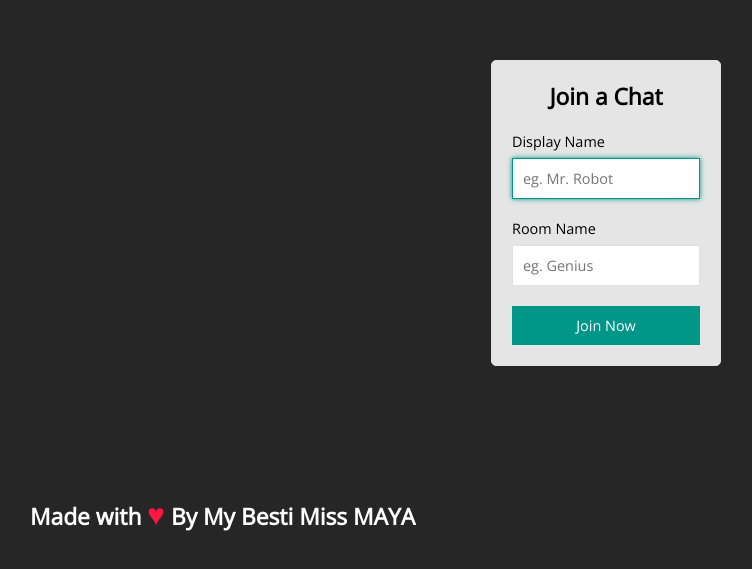
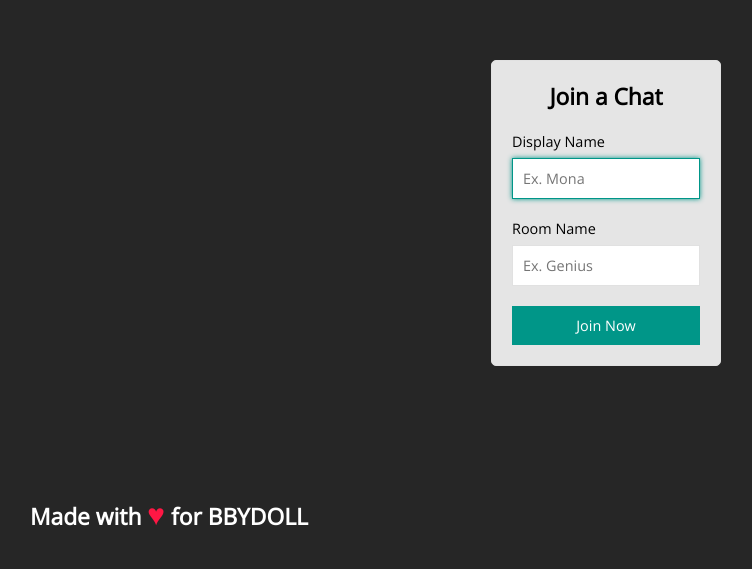
Before and after one commit to Sk1810441/Maya, a website: page public/index.html in a window 1280 px wide. Shown: the part 187-756 px from the top of the page, without its empty margins (34-786 px from the left). Drawn offline with nearby package versions, Linux system fonts and the light colour scheme.

Commit message:
first commit

```diff
--- a/public/index.html
+++ b/public/index.html
@@ -19,11 +19,11 @@
       </div>
       <div class="form-field">
         <label>Display Name</label>
-        <input type="text" placeholder="eg. Mr. Robot" name="name" autofocus autocomplete="off">
+        <input type="text" placeholder="Ex. Mona" name="name" autofocus autocomplete="off">
       </div>
       <div class="form-field">
         <label>Room Name</label>
-        <input type="text" placeholder="eg. Genius" name="room" autocomplete="off">
+        <input type="text" placeholder="Ex. Genius" name="room" autocomplete="off">
       </div>
       <div class="form-field">
         <button>Join Now</button>
@@ -32,7 +32,7 @@
   </div>
 
   <div class="copyright">
-    <h3>Made with <span class="heart">&hearts;</span> By My Besti Miss MAYA</h3>
+    <h3>Made with <span class="heart">&hearts;</span> for BBYDOLL</h3>
      <!-- By Santosh kumar verma -->
   </div>
 
```
